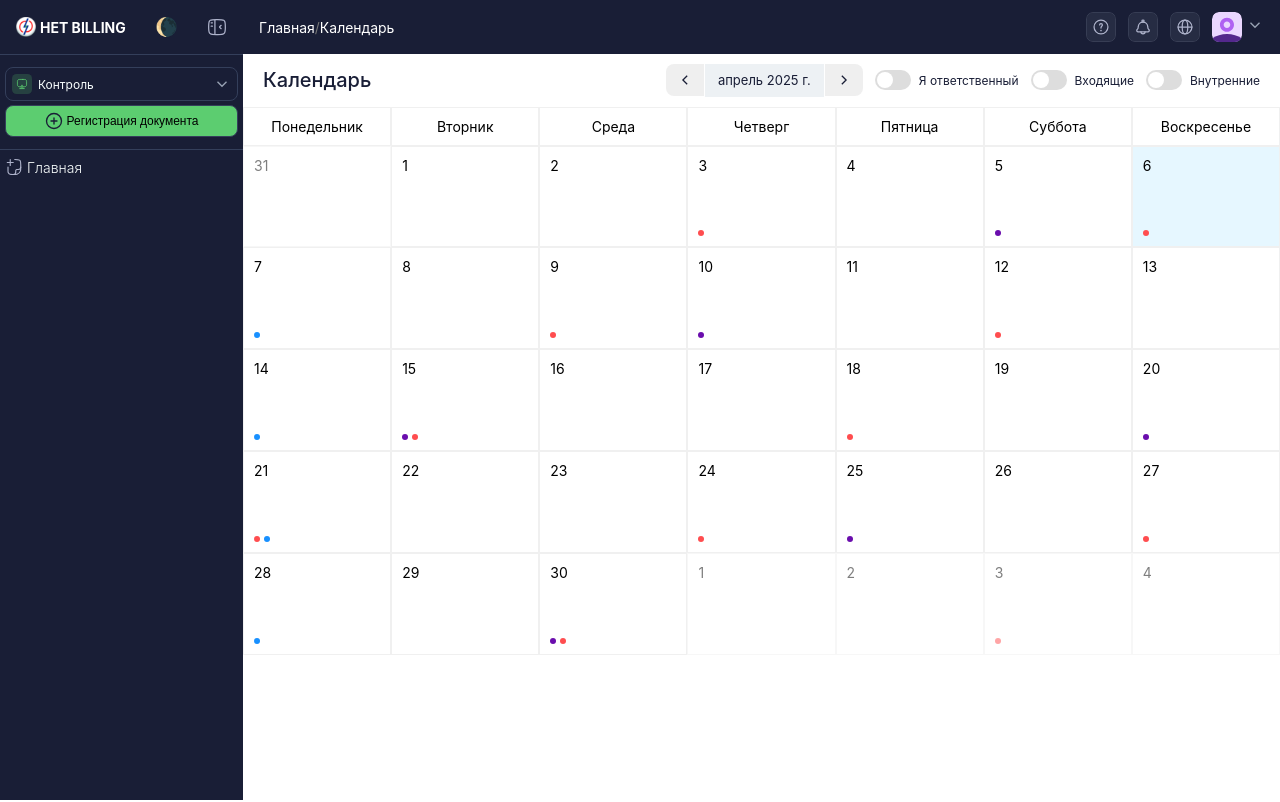
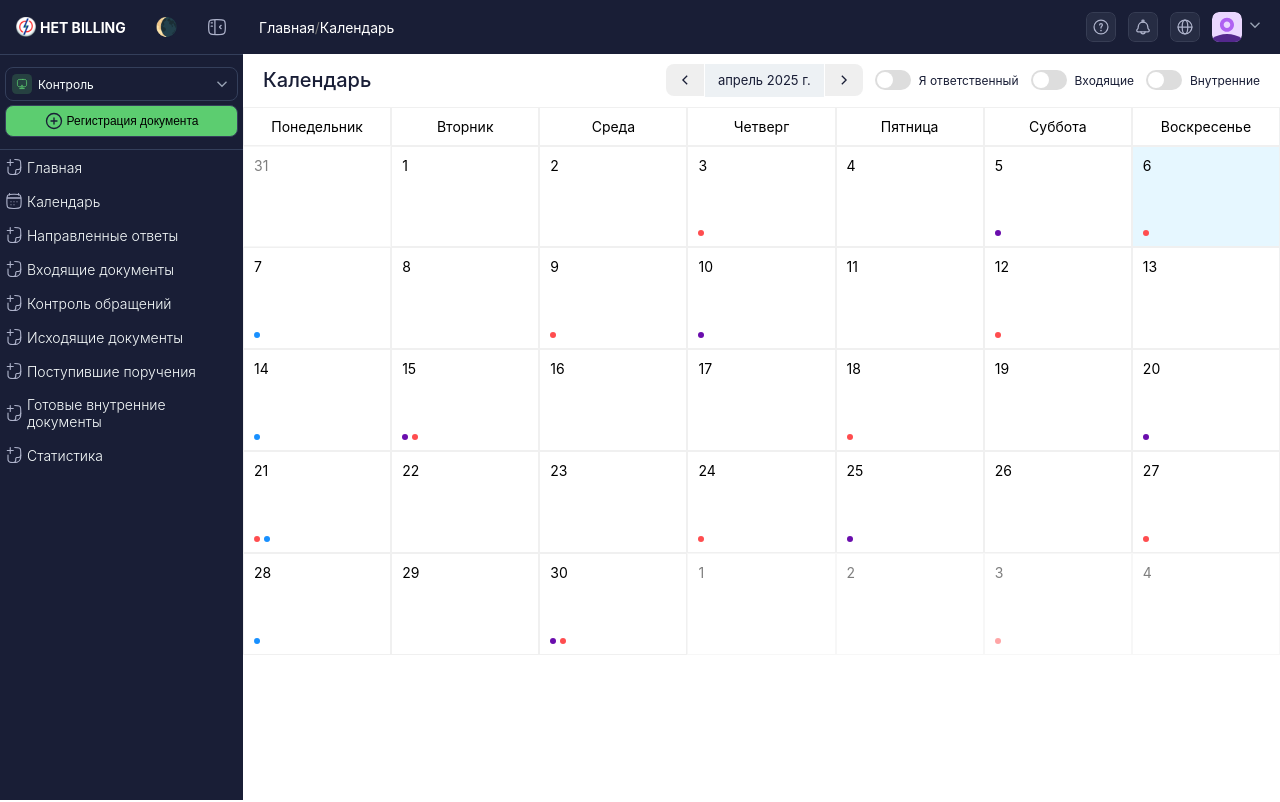
Before and after one commit to azimjon01/net-billing, a React (Vite) app: page /calendar in a window 1280 px wide. Shown: the top 802 px of the page. Built offline with nearby package versions, Linux system fonts and the light colour scheme.

Commit message:
fixed scroll

```diff
--- a/src/components/layout/sidebar/Sidebar.styles.ts
+++ b/src/components/layout/sidebar/Sidebar.styles.ts
@@ -1,9 +1,23 @@
 import styled from "@emotion/styled";
 
 export const SidebarContainer = styled.div<{ open: boolean }>((props) => ({
+  height: "100vh",
   width: props.open ? 300 : 40,
   transition: "width 0.3s ease",
   backgroundColor: props.theme.colors.primary,
+  overflowY: "auto",
+  overflowX: "hidden",
+  "&::-webkit-scrollbar-thumb": {
+    backgroundColor: "#888",
+    borderRadius: "4px",
+  },
+  "&::-webkit-scrollbar-track": {
+    backgroundColor: "#1a2548",
+  },
+  scrollbarWidth: "none",
+  "&::-webkit-scrollbar": {
+    display: "none",
+  },
 }));
 
 export const SidebarHeader = styled.div({
--- a/src/components/layout/sidebar/Sidebar.tsx
+++ b/src/components/layout/sidebar/Sidebar.tsx
@@ -1,5 +1,6 @@
 import { useState } from "react";
 import {
+  AccordionContainer,
   SidebarContainer,
   SidebarHeader,
   SidebarLogo,
--- a/src/components/ui/accordion/accordion-item/AccordionItem.styles.ts
+++ b/src/components/ui/accordion/accordion-item/AccordionItem.styles.ts
@@ -3,7 +3,6 @@ import { Link } from "react-router-dom";
 
 export const ContainerScroll = styled.div({
   overflowY: "auto",
-  height: "100%",
 });
 
 export const AcoordionContainer = styled.div({
```
